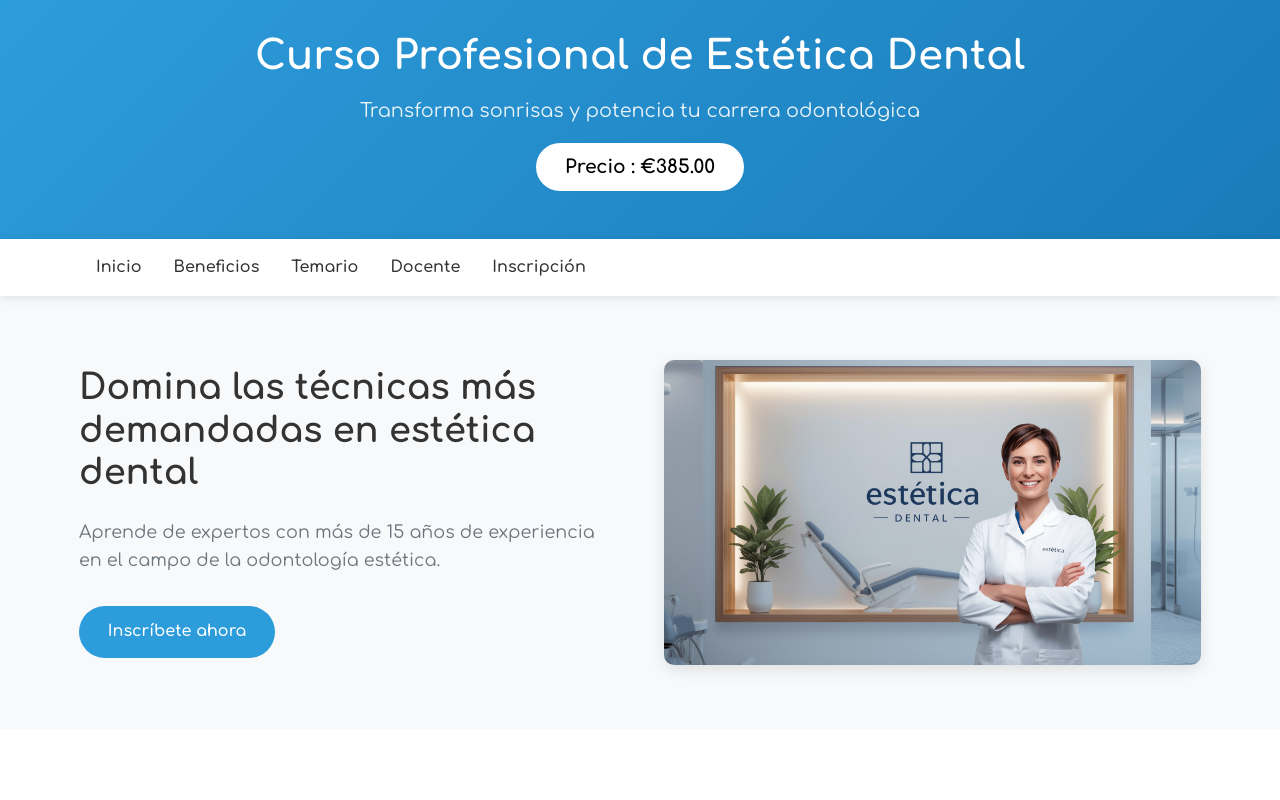
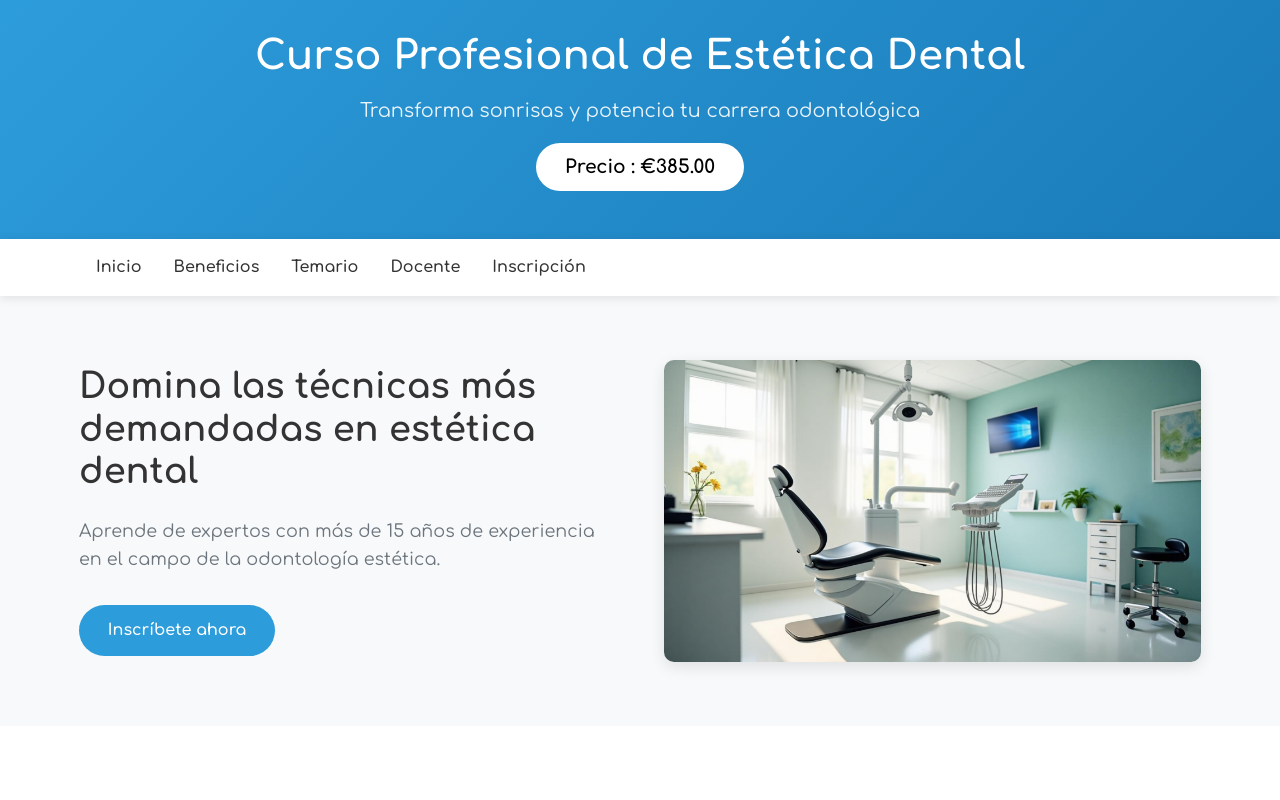
Before and after one commit to billpapas2025/curso-dental-2025, a plain HTML site: page index.html in a window 1280 px wide. Shown: the top 800 px of the page. Drawn offline with Linux system fonts and the light colour scheme.

Commit message:
Add files via upload

```diff
--- a/index.html
+++ b/index.html
@@ -47,7 +47,7 @@
                     <a href="https://wa.link/wyy8gy" class="btn">Inscríbete ahora</a>
                 </div>
                 <div class="hero-image">
-                    <img src="estetica_dental.jpg" alt="Estética dental">
+                    <img src="entrada.jpg" alt="Estética dental">
                 </div>
             </div>
         </section>
```
